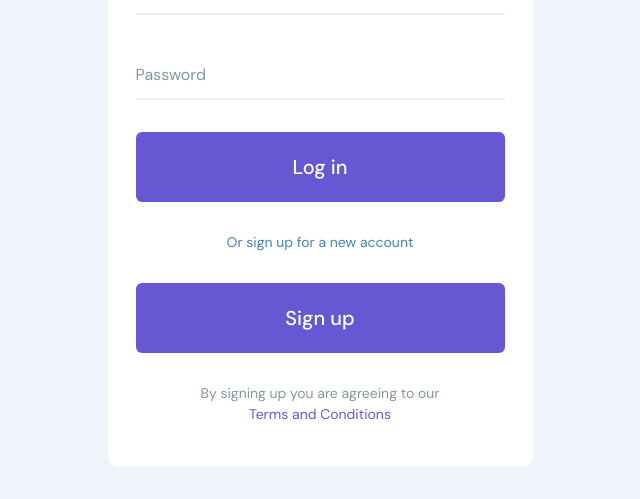
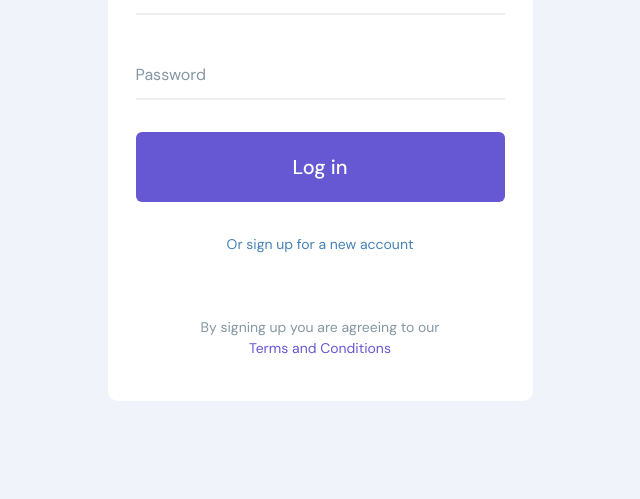
Before and after one commit to hanane-HUB/Cafe_Project, a Flask app: page /login in a window 1280 px wide. Shown: the part 383-882 px from the top of the page, without its empty margins (320-960 px from the left). After the commit the page ends 784 px from the top, so only its background shows below. Run offline with Flask 3, Linux system fonts and the light colour scheme.

Commit message:
add login link to signup page

```diff
--- a/templates/login.html
+++ b/templates/login.html
@@ -32,8 +32,9 @@
 			</div>
 			<div class="action">
 				<button class="action-button">Log in</button>
-                <p class="card-info" style="color: steelblue" >Or sign up for a new account</p>
-                <button href="{{ url_for('signup_page') }}" class="action-button">Sign up</button>
+                <div class="card-info">
+                    <a class="card-info" style="color: steelblue" href="{{ url_for('signup_page') }}">Or sign up for a new account</a>
+                </div>
 			</div>
 		</form>
 		<div class="card-info">
--- a/templates/signup.html
+++ b/templates/signup.html
@@ -47,6 +47,9 @@
 			<div class="action">
 				<button class="action-button">Sign up</button>
 			</div>
+            <div class="card-info">
+                    <a class="card-info" style="color: steelblue" href="{{ url_for('login_page') }}">Or Login to your account</a>
+            </div>
 		</form>
 		<div class="card-info">
 			<p>By signing up you are agreeing to our <a href="#">Terms and Conditions</a></p>
```
